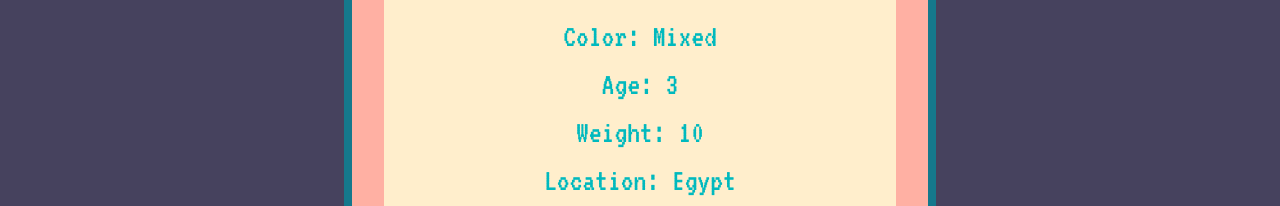
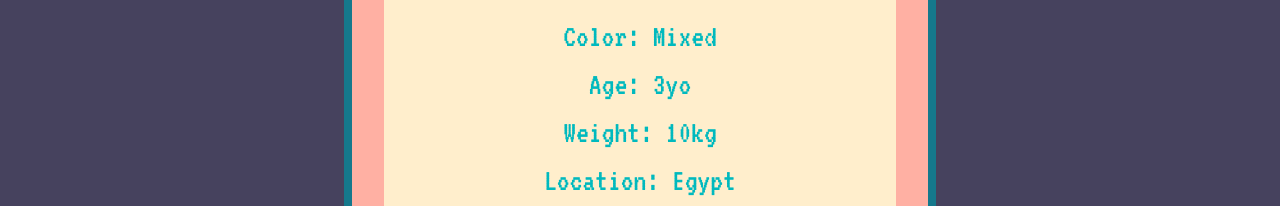
Before and after one commit to MeFay/CatWebsite, a React app: page /cat/1 in a window 1280 px wide. Shown: the part 725-931 px from the top of the page. Built offline with nearby package versions, Linux system fonts and the light colour scheme; the HTML template or start-up script is replaced by a standard one.

Commit message:
fixed traits

```diff
--- a/src/Pages/catPage/main.tsx
+++ b/src/Pages/catPage/main.tsx
@@ -40,10 +40,10 @@ export const MainSection = () => {
           <StyledTraits>
             <StyledP>Race: {cat.race}</StyledP>
             <StyledP>Color: {cat.color}</StyledP>
-            <StyledP>Age: {cat.age}</StyledP>
-            <StyledP>Weight: {cat.weight}</StyledP>
+            <StyledP>Age: {cat.age}yo</StyledP>
+            <StyledP>Weight: {cat.weight}kg</StyledP>
             <StyledP>Location: {cat.location}</StyledP>
-            <StyledP>Price: {cat.price} $</StyledP>
+            <StyledP>Price: {cat.price}$</StyledP>
           </StyledTraits>
           <StyledButton>Buy</StyledButton>
         </StyledWrapper>
```
Also changed, not shown: src/App.tsx (line endings or trailing spaces).
